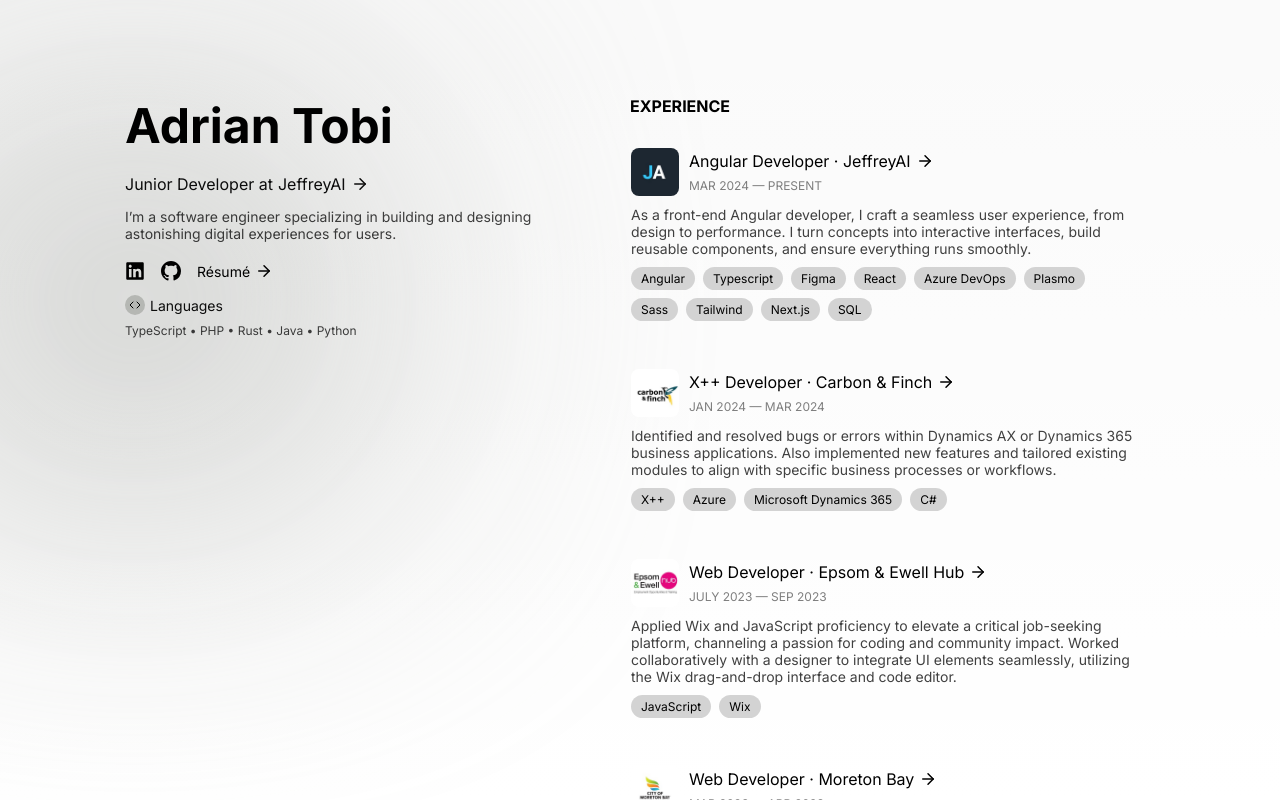
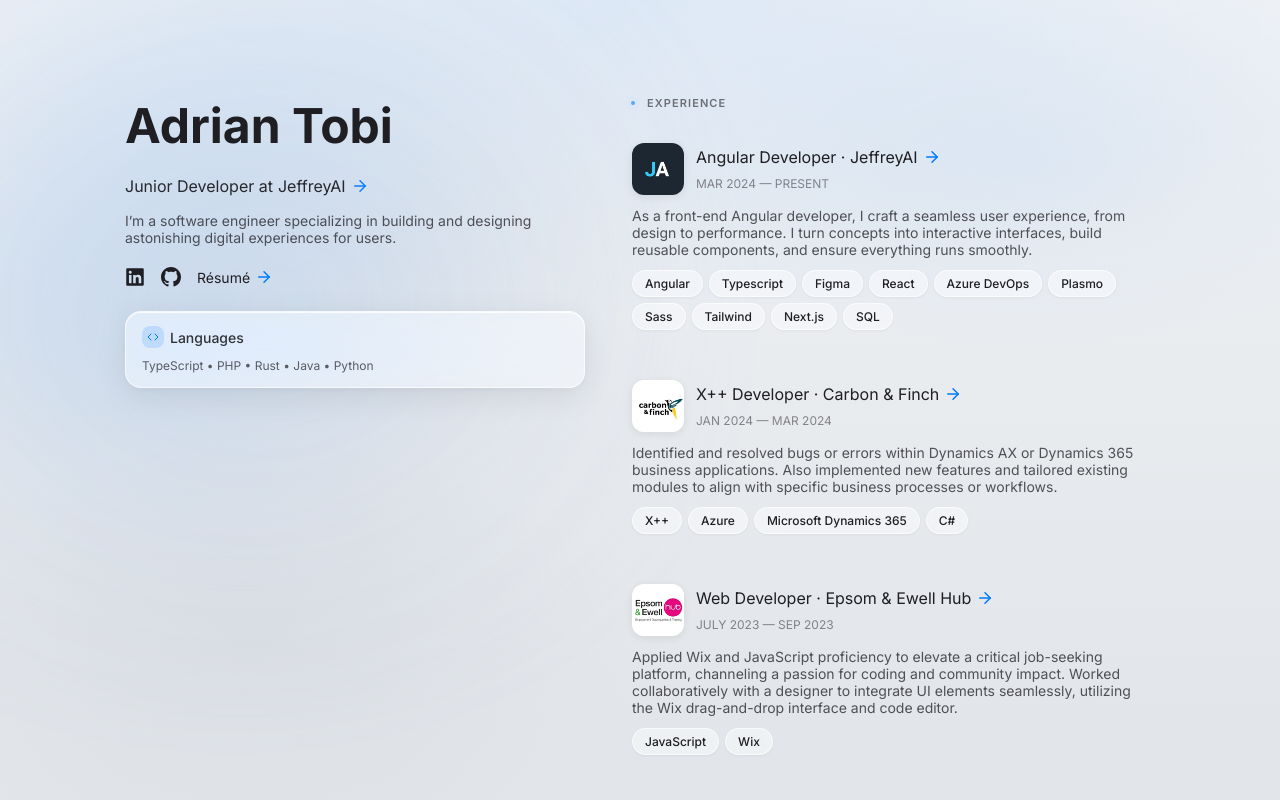
Before and after one commit to Adriantobi/dev_portfolio_v3, a Next.js app: page / in a window 1280 px wide. Built offline with nearby package versions, Linux system fonts and the light colour scheme.

Commit message:
style: apply Apple Liquid Glass design aesthetic
Update CSS for frosted glass cards, refined shadows, soft borders, ambient background, smooth interactions, accent color system, and typography polish.

Co-authored-by: Adrian Tobi 王拓 <40503266+Adriantobi@users.noreply.github.com>

```diff
--- a/app/layout.tsx
+++ b/app/layout.tsx
@@ -1,14 +1,24 @@
-import type { Metadata } from "next";
+import type { Metadata, Viewport } from "next";
 import { Inter } from "next/font/google";
 import { Analytics } from "@vercel/analytics/react";
 import { SpeedInsights } from "@vercel/speed-insights/next";
 import "../css/globals.css";
 
-const inter = Inter({ subsets: ["latin"] });
+const inter = Inter({
+  subsets: ["latin"],
+  display: "swap",
+});
 
 export const metadata: Metadata = {
   title: "Adrian Tobi",
-  description: "I’m Adrian. A freelance web developer and Next.js enthusiast.",
+  description: "I'm Adrian. A freelance web developer and Next.js enthusiast.",
+};
+
+export const viewport: Viewport = {
+  themeColor: [
+    { media: "(prefers-color-scheme: light)", color: "#f0f2f5" },
+    { media: "(prefers-color-scheme: dark)", color: "#0f0f14" },
+  ],
 };
 
 export default function RootLayout({
@@ -17,7 +27,7 @@ export default function RootLayout({
   children: React.ReactNode;
 }>) {
   return (
-    <html lang="en">
+    <html lang="en" suppressHydrationWarning>
       <body className={inter.className}>
         {children}
         <Analytics />
--- a/css/components/bentogrid.module.css
+++ b/css/components/bentogrid.module.css
@@ -11,16 +11,44 @@
 .sectionTitle, .more {
   grid-column: 1 / -1;
   z-index: 100;
-  font-size: 16px;
-  padding-left: 15px;
+  font-size: 11px;
+  font-weight: 600;
+  letter-spacing: 0.1em;
+  text-transform: uppercase;
+  padding-left: 16px;
   cursor: default;
-  font-weight: bold;
+  opacity: 0.6;
+  position: relative;
+  display: flex;
+  align-items: center;
+  gap: 12px;
+}
+
+.sectionTitle::before {
+  content: '';
+  width: 4px;
+  height: 4px;
+  border-radius: 50%;
+  background: rgb(var(--accent-rgb));
+  box-shadow: 0 0 8px rgba(var(--accent-rgb), 0.4);
 }
 
 .more {
   cursor: pointer;
-  font-weight: inherit;
+  font-weight: 500;
   font-size: 14px;
+  letter-spacing: normal;
+  text-transform: none;
+  opacity: 0.75;
+  transition: all 0.25s cubic-bezier(0.4, 0, 0.2, 1);
+}
+
+.more::before {
+  display: none;
+}
+
+.more:hover {
+  opacity: 1;
 }
 
 @media (width < 1160px) {
--- a/css/components/griditem.module.css
+++ b/css/components/griditem.module.css
@@ -1,15 +1,31 @@
 .GridItem {
   overflow: hidden;
   display: flex;
-  background: rgb(var(--grid-item));
-  border-radius: 16px;
+  background: var(--glass-bg);
+  backdrop-filter: blur(var(--glass-blur)) saturate(var(--glass-saturate));
+  -webkit-backdrop-filter: blur(var(--glass-blur)) saturate(var(--glass-saturate));
+  border: 1px solid var(--glass-border);
+  border-radius: 20px;
   flex-direction: column;
-  padding: 15px;
+  padding: 16px;
   min-width: 150px;
   min-height: 75px;
   cursor: pointer;
   gap: 8px;
-  transition: background ease-in-out 150ms;
+  box-shadow: var(--glass-shadow);
+  transition: all 0.35s cubic-bezier(0.4, 0, 0.2, 1);
+  position: relative;
+}
+
+.GridItem::before {
+  content: '';
+  position: absolute;
+  top: 0;
+  left: 0;
+  right: 0;
+  height: 1px;
+  background: linear-gradient(90deg, transparent, var(--glass-border-inner), transparent);
+  opacity: 0.8;
 }
 
 .GridItem a {
@@ -21,19 +37,39 @@
 }
 
 .GridItem:hover {
-  background: rgb(var(--grid-item-hover));
+  background: var(--glass-bg-hover);
+  box-shadow: var(--glass-shadow-hover);
+  transform: translateY(-2px) scale(1.01);
+  border-color: var(--glass-border-inner);
 }
 
 .projectCard,
 .jobCard {
   background: transparent;
+  backdrop-filter: none;
+  -webkit-backdrop-filter: none;
   border: 1px solid transparent;
+  box-shadow: none;
+}
+
+.projectCard::before,
+.jobCard::before {
+  display: none;
 }
 
 .projectCard:hover,
 .jobCard:hover {
-  background: rgb(var(--grid-item), 0.25);
-  border: 1px solid rgb(var(--grid-item), 0.95);
+  background: var(--glass-bg);
+  backdrop-filter: blur(var(--glass-blur)) saturate(var(--glass-saturate));
+  -webkit-backdrop-filter: blur(var(--glass-blur)) saturate(var(--glass-saturate));
+  border: 1px solid var(--glass-border);
+  box-shadow: var(--glass-shadow);
+  transform: translateY(-2px);
+}
+
+.projectCard:hover::before,
+.jobCard:hover::before {
+  display: block;
 }
 
 .headingWrapper {
@@ -55,13 +91,22 @@
 
 .buttonInfo {
   display: flex;
-  font-size: 14px;
+  font-size: 13px;
+  font-weight: 500;
   justify-content: center;
   width: fit-content;
   align-items: center;
-  border-radius: 6px;
-  padding: 6px 10px;
+  border-radius: 10px;
+  padding: 7px 14px;
   color: #fff;
+  backdrop-filter: blur(8px);
+  box-shadow: 0 2px 8px rgba(0, 0, 0, 0.15), inset 0 1px 0 rgba(255, 255, 255, 0.2);
+  transition: all 0.25s cubic-bezier(0.4, 0, 0.2, 1);
+}
+
+.buttonInfo:hover {
+  transform: scale(1.02);
+  box-shadow: 0 4px 12px rgba(0, 0, 0, 0.2), inset 0 1px 0 rgba(255, 255, 255, 0.25);
 }
 
 .contentWrapper {
@@ -90,17 +135,18 @@
   left: 0;
   background-position: center !important;
   background-size: cover !important;
-  transition:
-    transform ease-in-out 250ms,
-    opacity ease-in-out 250ms;
-  opacity: 0.65;
+  transition: all 0.4s cubic-bezier(0.4, 0, 0.2, 1);
+  opacity: 0.55;
+  filter: saturate(1.1);
 }
 
 .bgImageWrapper:hover .bgImage {
-  opacity: 0.25;
-  transform: scale(1.25);
+  opacity: 0.2;
+  transform: scale(1.15);
+  filter: saturate(1.2) blur(2px);
 }
 
 .bgImageWrapper .text {
-  opacity: 0.85 !important;
+  opacity: 0.9 !important;
+  text-shadow: 0 1px 2px rgba(0, 0, 0, 0.1);
 }
--- a/css/components/jobbento.module.css
+++ b/css/components/jobbento.module.css
@@ -1,24 +1,31 @@
 .content a {
   display: flex;
   flex-direction: column;
-  gap: 10px;
+  gap: 12px;
 }
 
 .header {
   display: flex;
-  gap: 10px;
+  gap: 12px;
 }
 
 .iconWrapper {
   display: flex;
   justify-content: center;
   align-items: center;
-  border-radius: 8px;
+  border-radius: 12px;
   overflow: hidden;
-  min-height: 48px;
-  height: 48px;
-  min-width: 48px;
-  width: 48px;
+  min-height: 52px;
+  height: 52px;
+  min-width: 52px;
+  width: 52px;
+  box-shadow: 0 2px 8px rgba(0, 0, 0, 0.08), inset 0 0 0 1px rgba(255, 255, 255, 0.1);
+  transition: all 0.3s cubic-bezier(0.4, 0, 0.2, 1);
+}
+
+.content:hover .iconWrapper {
+  transform: scale(1.05);
+  box-shadow: 0 4px 12px rgba(0, 0, 0, 0.12), inset 0 0 0 1px rgba(255, 255, 255, 0.15);
 }
 
 .textWrapper {
@@ -51,16 +58,17 @@
 }
 
 .innerWrapper svg {
-  transition: all 250ms ease-in-out;
+  transition: all 0.35s cubic-bezier(0.4, 0, 0.2, 1);
+  color: rgb(var(--accent-rgb));
 }
 
 .jobLink:hover .innerWrapper, .content:hover .innerWrapper  {
   transform: translateY(-1.25em);
-  opacity: .75;
+  opacity: 0.85;
 }
 
 .jobLink:hover .innerWrapper svg, .content:hover .innerWrapper svg {
-  transform: rotate(-45deg);
+  transform: rotate(-45deg) scale(1.1);
 }
 
 .timeLine {
@@ -76,14 +84,26 @@
 .technologies {
   display: flex;
   flex-wrap: wrap;
-  gap: 8px;
+  gap: 6px;
 }
 
 .tech {
-  background: rgb(var(--tech-stack));
-  padding: 4px 10px;
-  border-radius: 25px;
+  background: var(--glass-bg);
+  backdrop-filter: blur(12px) saturate(150%);
+  -webkit-backdrop-filter: blur(12px) saturate(150%);
+  border: 1px solid var(--glass-border);
+  padding: 5px 12px;
+  border-radius: 20px;
   font-size: 12px;
+  font-weight: 500;
+  transition: all 0.25s cubic-bezier(0.4, 0, 0.2, 1);
+  box-shadow: 0 1px 3px rgba(0, 0, 0, 0.05);
+}
+
+.tech:hover {
+  background: var(--glass-bg-hover);
+  transform: translateY(-1px);
+  box-shadow: 0 2px 6px rgba(0, 0, 0, 0.08);
 }
 
 @media (width < 520px) {
--- a/css/components/textlink.module.css
+++ b/css/components/textlink.module.css
@@ -20,11 +20,11 @@
   width: max-content;
   height: 100%;
   flex-direction: column;
-  transition: all 250ms ease-in-out;
+  transition: all 0.35s cubic-bezier(0.4, 0, 0.2, 1);
 }
 
 .TextLink:hover {
-  opacity: .75;
+  opacity: 0.85;
 }
 
 .TextLink:hover .innerWrapper {
@@ -32,7 +32,7 @@
 }
 
 .TextLink:hover .innerWrapper span svg {
-  transform: rotate(-45deg);
+  transform: rotate(-45deg) scale(1.1);
 }
 
 .TextLink span {
@@ -42,5 +42,6 @@
 }
 
 .TextLink svg {
-  transition: all 250ms ease-in-out;
+  transition: all 0.35s cubic-bezier(0.4, 0, 0.2, 1);
+  color: rgb(var(--accent-rgb));
 }
--- a/css/globals.css
+++ b/css/globals.css
@@ -1,17 +1,31 @@
 :root {
   --max-width: 1100px;
-  --border-radius: 12px;
+  --border-radius: 20px;
   --font-mono: ui-monospace, Menlo, Monaco, "Cascadia Mono", "Segoe UI Mono",
     "Roboto Mono", "Oxygen Mono", "Ubuntu Monospace", "Source Code Pro",
     "Fira Mono", "Droid Sans Mono", "Courier New", monospace;
 
-  --foreground-rgb: 0, 0, 0;
-  --background-start-rgb: 250, 250, 250;
-  --background-end-rgb: 255, 255, 255;
-  --blur-rgb: 181, 183, 179;
-  --grid-item: 210, 210, 212;
-  --grid-item-hover: 203, 203, 203;
-  --tech-stack: 211, 211, 211;
+  --foreground-rgb: 30, 30, 35;
+  --background-start-rgb: 240, 242, 245;
+  --background-end-rgb: 225, 228, 232;
+  --blur-rgb: 200, 205, 215;
+  --grid-item: 255, 255, 255;
+  --grid-item-hover: 250, 252, 255;
+  --tech-stack: 240, 242, 248;
+
+  /* Liquid Glass Variables */
+  --glass-bg: rgba(255, 255, 255, 0.45);
+  --glass-bg-hover: rgba(255, 255, 255, 0.6);
+  --glass-border: rgba(255, 255, 255, 0.65);
+  --glass-border-inner: rgba(255, 255, 255, 0.9);
+  --glass-shadow: 0 8px 32px rgba(0, 0, 0, 0.08),
+                  0 2px 8px rgba(0, 0, 0, 0.04),
+                  inset 0 1px 0 rgba(255, 255, 255, 0.8);
+  --glass-shadow-hover: 0 12px 40px rgba(0, 0, 0, 0.12),
+                        0 4px 12px rgba(0, 0, 0, 0.06),
+                        inset 0 1px 0 rgba(255, 255, 255, 0.9);
+  --glass-blur: 20px;
+  --glass-saturate: 180%;
 
   --primary-glow: conic-gradient(
     from 180deg at 50% 50%,
@@ -42,17 +56,34 @@
   --callout-border-rgb: 172, 175, 176;
   --card-rgb: 180, 185, 188;
   --card-border-rgb: 131, 134, 135;
+
+  /* Accent color */
+  --accent-rgb: 0, 122, 255;
 }
 
 @media (prefers-color-scheme: dark) {
   :root {
-    --foreground-rgb: 255, 255, 255;
-    --background-start-rgb: 11, 11, 10;
-    --background-end-rgb: 0, 0, 0;
-    --blur-rgb: 35, 35, 45;
-    --grid-item: 50, 48, 52;
-    --grid-item-hover: 45, 43, 47;
-    --tech-stack: 36, 36, 36;
+    --foreground-rgb: 245, 245, 250;
+    --background-start-rgb: 15, 15, 20;
+    --background-end-rgb: 5, 5, 10;
+    --blur-rgb: 40, 42, 55;
+    --grid-item: 45, 45, 55;
+    --grid-item-hover: 55, 55, 65;
+    --tech-stack: 50, 52, 60;
+
+    /* Liquid Glass Variables - Dark Mode */
+    --glass-bg: rgba(40, 40, 50, 0.5);
+    --glass-bg-hover: rgba(55, 55, 68, 0.6);
+    --glass-border: rgba(255, 255, 255, 0.12);
+    --glass-border-inner: rgba(255, 255, 255, 0.2);
+    --glass-shadow: 0 8px 32px rgba(0, 0, 0, 0.35),
+                    0 2px 8px rgba(0, 0, 0, 0.2),
+                    inset 0 1px 0 rgba(255, 255, 255, 0.08);
+    --glass-shadow-hover: 0 12px 40px rgba(0, 0, 0, 0.45),
+                          0 4px 12px rgba(0, 0, 0, 0.25),
+                          inset 0 1px 0 rgba(255, 255, 255, 0.12);
+    --glass-blur: 24px;
+    --glass-saturate: 150%;
 
     --primary-glow: radial-gradient(rgba(1, 65, 255, 0.4), rgba(1, 65, 255, 0));
     --secondary-glow: linear-gradient(
@@ -78,6 +109,9 @@
     --callout-border-rgb: 108, 108, 108;
     --card-rgb: 100, 100, 100;
     --card-border-rgb: 200, 200, 200;
+
+    /* Accent color - dark */
+    --accent-rgb: 48, 142, 255;
   }
 }
 
@@ -99,12 +133,17 @@ body {
 
 body {
   color: rgb(var(--foreground-rgb));
-  background: linear-gradient(
-      to bottom,
-      transparent,
-      rgb(var(--background-end-rgb))
-    )
-    rgb(var(--background-start-rgb));
+  background:
+    radial-gradient(ellipse 120% 80% at 50% 0%, rgba(var(--accent-rgb), 0.08), transparent 50%),
+    radial-gradient(ellipse 80% 60% at 80% 20%, rgba(var(--accent-rgb), 0.05), transparent 40%),
+    radial-gradient(ellipse 60% 50% at 20% 80%, rgba(var(--blur-rgb), 0.3), transparent 50%),
+    linear-gradient(
+      180deg,
+      rgb(var(--background-start-rgb)) 0%,
+      rgb(var(--background-end-rgb)) 100%
+    );
+  background-attachment: fixed;
+  font-feature-settings: 'cv02', 'cv03', 'cv04', 'cv11';
 }
 
 a {
@@ -113,12 +152,24 @@ a {
 }
 
 ::selection {
-  color: #323232;
-  background-color: #626262;
+  color: #fff;
+  background-color: rgb(var(--accent-rgb));
 }
 
 @media (prefers-color-scheme: dark) {
   html {
     color-scheme: dark;
   }
+
+  body {
+    background:
+      radial-gradient(ellipse 120% 80% at 50% 0%, rgba(var(--accent-rgb), 0.12), transparent 50%),
+      radial-gradient(ellipse 80% 60% at 80% 20%, rgba(var(--accent-rgb), 0.08), transparent 40%),
+      radial-gradient(ellipse 60% 50% at 20% 80%, rgba(60, 60, 90, 0.4), transparent 50%),
+      linear-gradient(
+        180deg,
+        rgb(var(--background-start-rgb)) 0%,
+        rgb(var(--background-end-rgb)) 100%
+      );
+  }
 }
--- a/css/home.module.css
+++ b/css/home.module.css
@@ -4,7 +4,6 @@
   display: flex;
   justify-content: center;
   align-items: center;
-  background: radial-gradient(var(--background-start-rgb));
 }
 
 .container {
@@ -33,7 +32,7 @@
   position: sticky;
   top: 0;
   left: 0;
-  gap: 14px;
+  gap: 16px;
   padding: 96px 0;
   height: 100%;
   cursor: default;
@@ -82,15 +81,27 @@
 }
 
 .blur {
-  width: 480px;
-  height: 360px;
+  width: 550px;
+  height: 400px;
   border-radius: 100%;
-  background: rgb(var(--blur-rgb));
+  background: linear-gradient(135deg, rgba(var(--accent-rgb), 0.25), rgba(var(--blur-rgb), 0.6));
   position: absolute;
-  filter: blur(150px);
-  opacity: .95;
-  top: 15%;
-  left: -50%;
+  filter: blur(120px);
+  opacity: 0.8;
+  top: 10%;
+  left: -40%;
+  animation: pulseGlow 8s ease-in-out infinite alternate;
+}
+
+@keyframes pulseGlow {
+  0% {
+    transform: scale(1) translate(0, 0);
+    opacity: 0.7;
+  }
+  100% {
+    transform: scale(1.1) translate(10px, 10px);
+    opacity: 0.9;
+  }
 }
 
 .skills {
@@ -98,31 +109,48 @@
   flex-direction: column;
   font-size: 14px;
   z-index: 100;
-  gap: 8px;
+  gap: 10px;
+  margin-top: 8px;
+  background: var(--glass-bg);
+  backdrop-filter: blur(var(--glass-blur)) saturate(var(--glass-saturate));
+  -webkit-backdrop-filter: blur(var(--glass-blur)) saturate(var(--glass-saturate));
+  border: 1px solid var(--glass-border);
+  border-radius: 16px;
+  padding: 14px 16px;
+  box-shadow: var(--glass-shadow);
+  transition: all 0.3s cubic-bezier(0.4, 0, 0.2, 1);
+}
+
+.skills:hover {
+  background: var(--glass-bg-hover);
+  box-shadow: var(--glass-shadow-hover);
+  transform: translateY(-1px);
 }
 
 .skillsHeader {
   display: flex;
-  gap: 5px;
+  gap: 6px;
   align-items: center;
 }
 
 .skillsHeader p {
-  opacity: .95;
+  opacity: 0.9;
+  font-weight: 500;
 }
 
 .codeIcon {
-  background: rgb(var(--blur-rgb));
+  background: rgba(var(--accent-rgb), 0.15);
+  color: rgb(var(--accent-rgb));
   display: flex;
   justify-content: center;
   align-items: center;
-  border-radius: 100%;
-  padding: 4px;
+  border-radius: 8px;
+  padding: 5px;
 }
 
 .langList {
   font-size: 12px;
-  opacity: .75;
+  opacity: 0.7;
 }
 
 .langItem::after {
```
Also changed, not shown: css/components/footer.module.css (+16 -3 lines), css/components/projectbento.module.css (+21 -10 lines).
